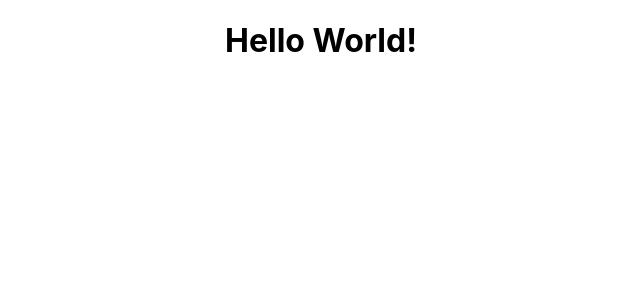
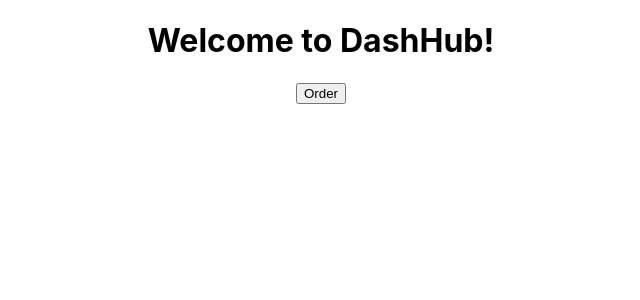
Before and after one commit to jerenteria/my_food_order_app, a React (Create React App) app in the folder food-order-app/: page / in a window 1280 px wide. Shown: the top 300 px of the page, without its empty margins (319-959 px from the left). Built offline with nearby package versions, Linux system fonts and the light colour scheme.

Commit message:
created header and button will work on more tomorrow

```diff
--- a/food-order-app/src/App.js
+++ b/food-order-app/src/App.js
@@ -3,7 +3,8 @@ import './App.css';
 function App() {
   return (
     <div className="App">
-      <h1>Hello World!</h1>
+      <h1 className="header">Welcome to DashHub!</h1>
+      <button className="order-button">Order</button>
     </div>
   );
 }
```
